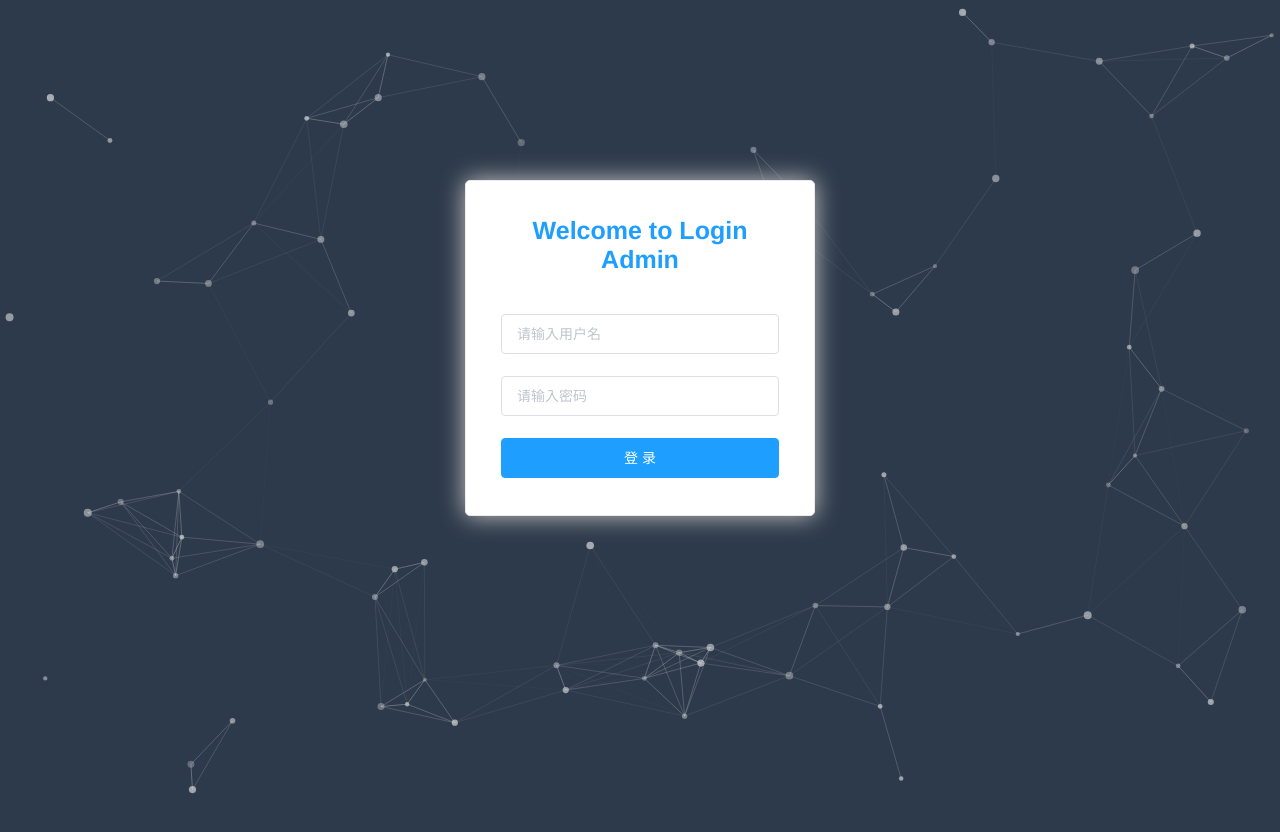
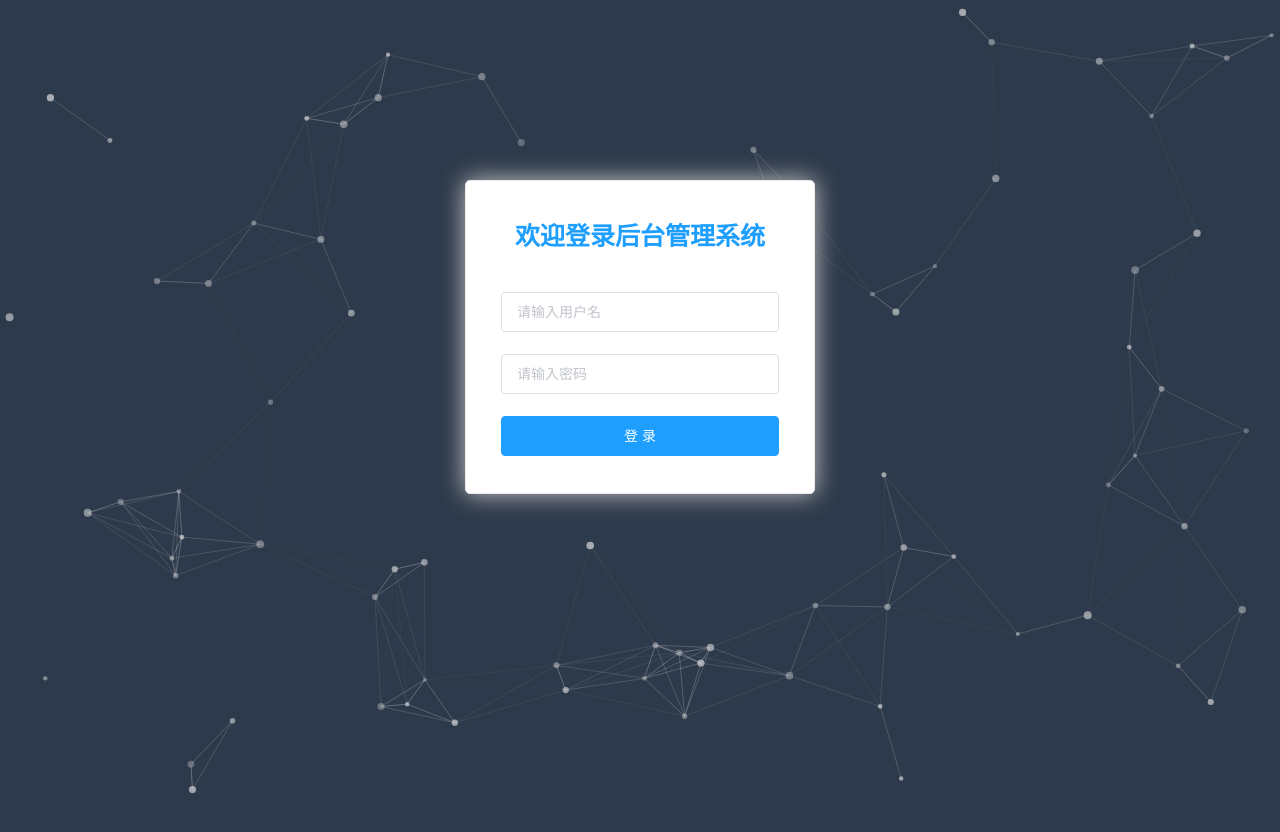
Before and after one commit to Liuyunuo0526/Liuyunuo0526.github.io, a plain HTML site: page admin.html in a window 1280 px wide. Drawn offline with Linux system fonts and the light colour scheme.

Commit message:
Update admin.html

```diff
--- a/admin.html
+++ b/admin.html
@@ -5,7 +5,7 @@
 <meta http-equiv="X-UA-Compatible" content="IE=edge">
 <meta name="viewport" content="width=device-width,initial-scale=1">
 <link rel="icon" href="http://xzzai.cn/favicon.ico">
-<title>Hcode OnlineJudge</title>
+<title>Login - 杏猪猪编程 训练平台</title>
 <style>
 /* Exact HOJ admin login page styles from chunk-66e00e7b.a21b9c93.css */
 *{margin:0;padding:0;box-sizing:border-box}
@@ -61,7 +61,7 @@ body{font-family:'Helvetica Neue',Helvetica,'PingFang SC','Hiragino Sans GB','Mi
 <!-- Login form - exact HOJ admin login structure -->
 <div class="form">
   <div class="login-container">
-    <h1 class="title">Welcome to Login Admin</h1>
+    <h1 class="title">欢迎登录后台管理系统</h1>
     <div class="el-form">
       <div class="el-form-item">
         <div class="el-form-item__content">
```
